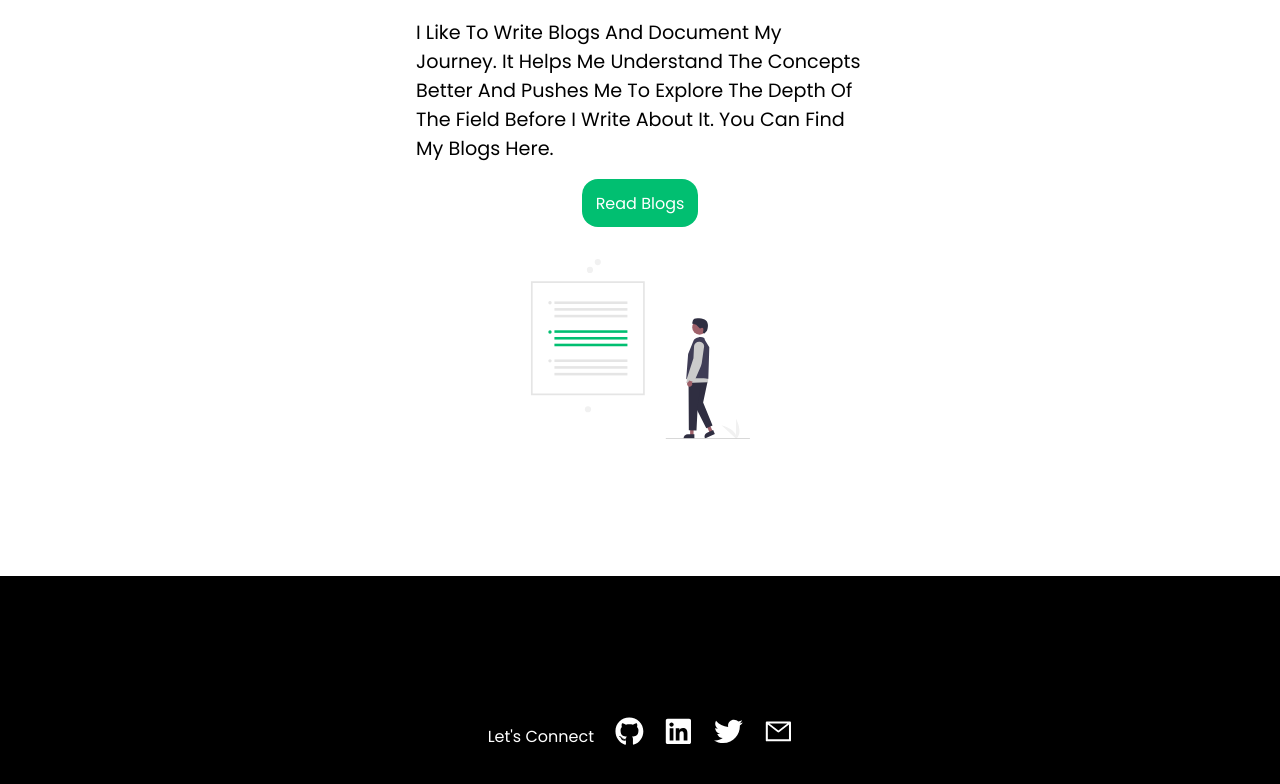
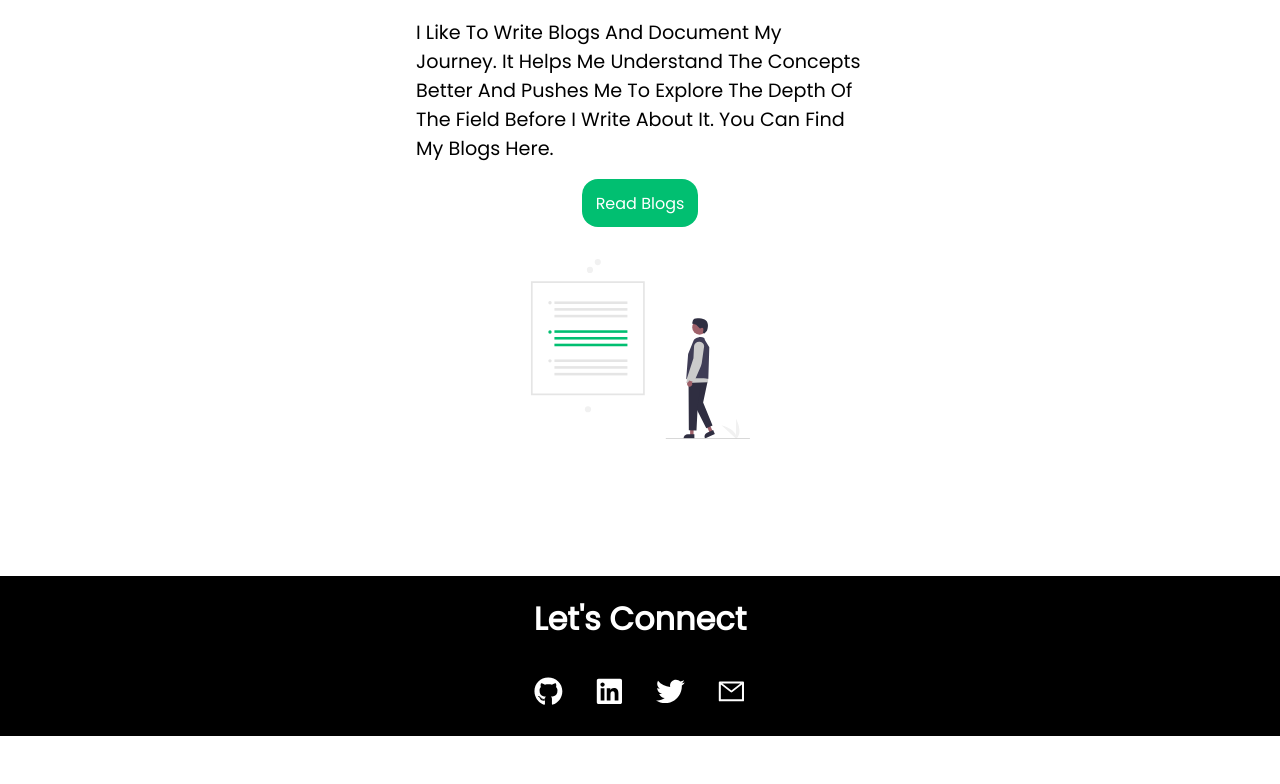
Before and after one commit to omkarpatke/portfolio-in-react, a React (Create React App) app: page / in a window 1280 px wide. Shown: the part 2608-3392 px from the top of the page. After the commit the page ends 3344 px from the top, so only its background shows below. Built offline with nearby package versions, Linux system fonts and the light colour scheme; the HTML template or start-up script is replaced by a standard one.

Commit message:
style : added footer style

```diff
--- a/src/Components/FooterSection/Footer.js
+++ b/src/Components/FooterSection/Footer.js
@@ -13,10 +13,10 @@ export default function Footer() {
            <div className="name">Let's Connect</div>
            <div className="social-links">
                <ul>
-                   <li><a href="https://github.com/omkarpatke"><FaGithub /></a></li>
-                   <li><a href="https://www.linkedin.com/in/omkar-patke-a61b221ab/"><FaLinkedin /></a></li>
-                   <li><a href="https://twitter.com/omkar_patke"><FaTwitter /></a></li>
-                   <li><a href="mailto:omkarpatke1101@gmail.com"><AiOutlineMail /></a></li>
+                   <li><a target='_blank' href="https://github.com/omkarpatke"><FaGithub /></a></li>
+                   <li><a target='_blank' href="https://www.linkedin.com/in/omkar-patke-a61b221ab/"><FaLinkedin /></a></li>
+                   <li><a target='_blank' href="https://twitter.com/omkar_patke"><FaTwitter /></a></li>
+                   <li><a target='_blank' href="mailto:omkarpatke1101@gmail.com"><AiOutlineMail /></a></li>
                </ul>
            </div>
        </div>
--- a/src/Components/FooterSection/footer.css
+++ b/src/Components/FooterSection/footer.css
@@ -3,18 +3,25 @@
     list-style: none;
     font-size: 1.8rem;
     color: white;
+    margin-right: 2rem;
 }
 .social-links ul li{
-    margin-left: 1.3rem;
+    margin-left: 2rem;
 }
-.social-links ul li :Link{
+.social-links ul li a{
     color: white;
 }
 .footer-container{
     display: flex;
     justify-content: center;
+    flex-direction: column;
     align-items: center;
-    height: 40vh;
+    height: 20vh;
     background-color: #000;
     color: white;
 }
+.name{
+    font-size: 2rem;
+    font-weight: 600;
+    margin-bottom: 2rem;
+}
```
